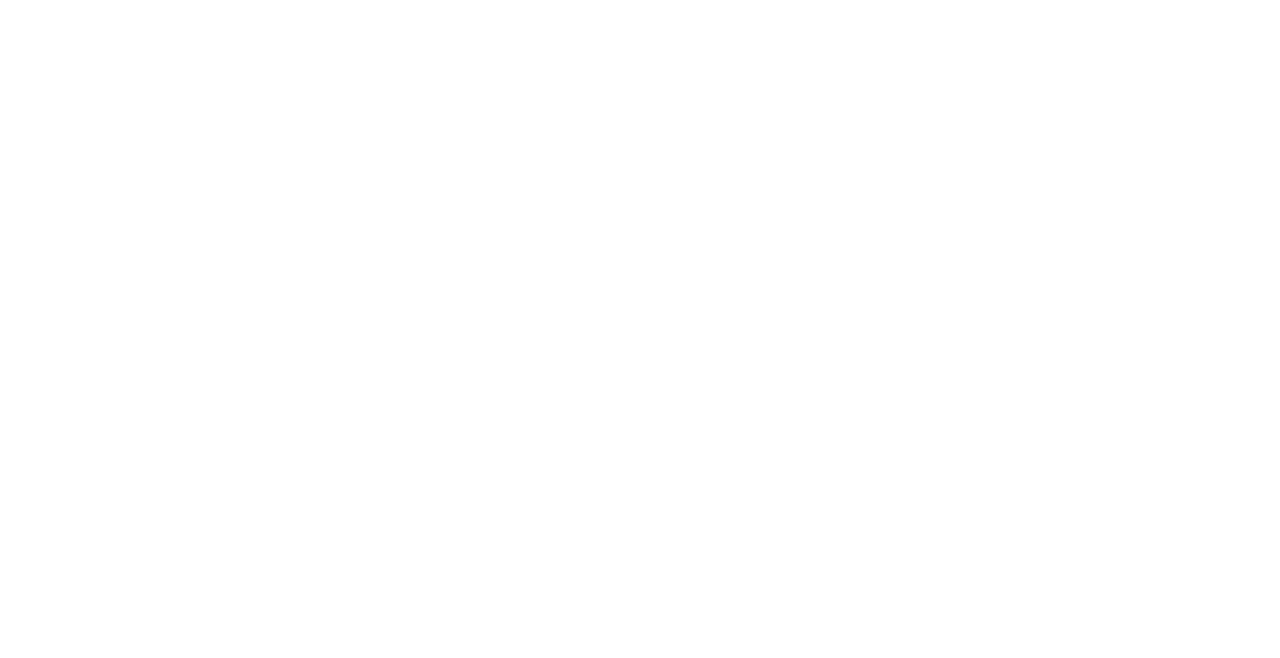
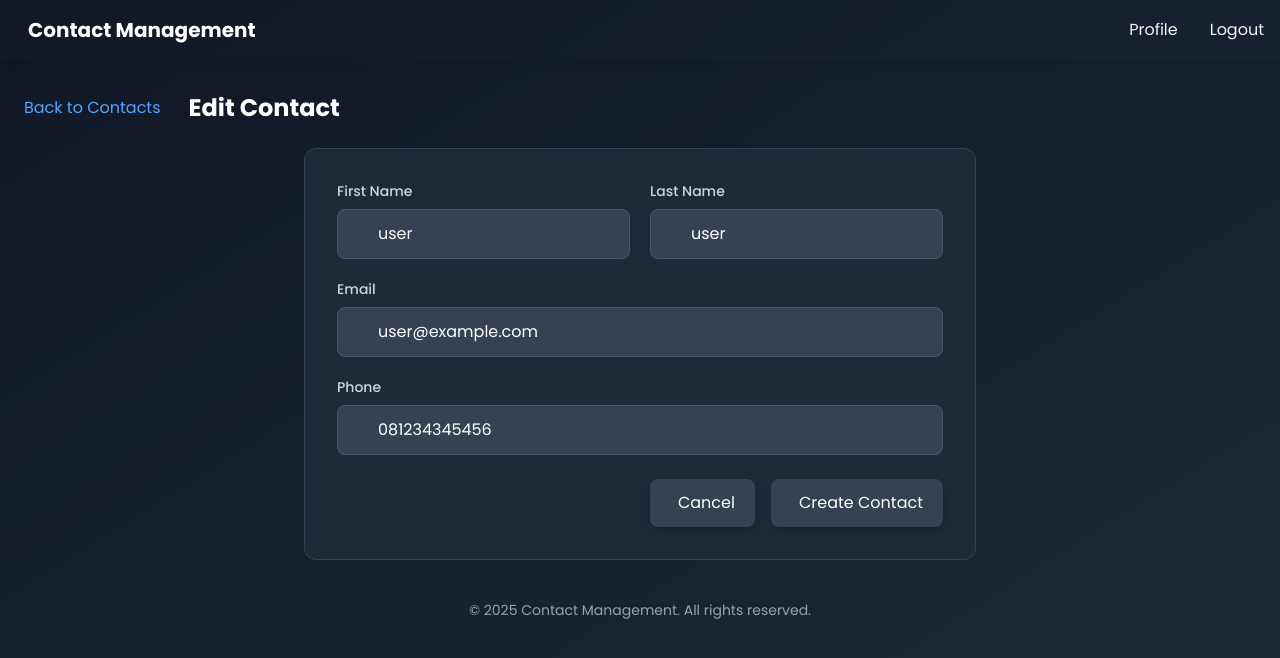
Before and after one commit to mfdpdev/reactjs-contact-management, a React (Vite) app: page /dashboard/contacts/1/edit in a window 1280 px wide. Before the commit this address had no page. Shown: the top 658 px of the page. Built offline with nearby package versions, Linux system fonts and the light colour scheme.

Commit message:
feat(contacts): Implementation of edit contact page

```diff
--- /dev/null
+++ b/src/components/Contact/ContactEdit.tsx
@@ -0,0 +1,153 @@
+import { Link, useParams } from "react-router";
+import { Formik, Form, Field, ErrorMessage } from "formik"
+import * as Yup from "yup"
+import { useEffect, useState } from "react";
+
+export default function ContactEdit(){
+
+  const [ data, setData ] = useState<{
+    firstname: string,
+    lastname: string,
+    email: string,
+    phone: string,
+  }>({
+    firstname: "",
+    lastname: "",
+    email: "",
+    phone: "",
+  })
+  const { id } = useParams();
+
+  useEffect(() => {
+    setTimeout(() => {
+      setData({
+        firstname: "user",
+        lastname: "user",
+        email: "user@example.com",
+        phone: "081234345456",
+      })
+    }, 300)
+  }, [])
+
+  setTimeout(() => {
+
+  }, 200)
+
+  return (
+    <>
+      <div className="flex items-center mb-6">
+      <Link to="/dashboard/contacts"
+            className="text-blue-400 hover:text-blue-300 mr-4 flex items-center transition-colors duration-200">
+        <i className="fas fa-arrow-left mr-2"></i> Back to Contacts
+      </Link>
+      <h1 className="text-2xl font-bold text-white flex items-center">
+        <i className="fas fa-user-plus text-blue-400 mr-3"></i> Edit Contact
+      </h1>
+    </div>
+
+    <div
+      className="bg-gray-800 bg-opacity-80 rounded-xl shadow-custom border border-gray-700 overflow-hidden max-w-2xl mx-auto animate-fade-in">
+      <div className="p-8">
+        <Formik
+          enableReinitialize={true}
+          initialValues={data}
+          validationSchema={
+            Yup.object({
+              firstname: Yup.string().min(2, "Firstname must be at least 2 characters").required('Firstname is required'),
+              lastname: Yup.string().min(2, "Lastname must be at least 2 characters").required('Lastname is required'),
+              email: Yup.string().email().required('Email is required'),
+              phone: Yup.string().required('Phone number is required').matches(/^[0-9]+$/, 'Phone number must contain only digits').min(10, 'Phone number must be at least 10 digits').max(15, 'Phone number must be at most 15 digits'),
+            })
+          }
+          onSubmit={(values, { setSubmitting }) => {
+            setTimeout(() => {
+              alert(JSON.stringify(values, null, 2));
+              setSubmitting(false);
+            }, 400);
+          }}
+        >
+        {() => (
+          <Form>
+            <div className="grid grid-cols-1 md:grid-cols-2 gap-5 mb-5">
+              <div>
+                <label htmlFor="firstname" className="block text-gray-300 text-sm font-medium mb-2">First Name</label>
+                <div className="relative">
+                  <div className="absolute inset-y-0 left-0 pl-3 flex items-center pointer-events-none">
+                    <i className="fas fa-user-tag text-gray-500"></i>
+                  </div>
+                  <Field type="text" id="firstname" name="firstname"
+                         autoComplete="off"
+                         className="w-full pl-10 pr-3 py-3 bg-gray-700 bg-opacity-50 border border-gray-600 text-white rounded-lg focus:outline-none focus:ring-2 focus:ring-blue-500 focus:border-blue-500 transition-all duration-200"
+                         placeholder="Enter first name" />
+                </div>
+                <ErrorMessage name="firstname">
+                  {(msg) => <div className="text-red-500 text-sm mt-2">{msg}</div>}
+                </ErrorMessage>
+              </div>
+              <div>
+                <label htmlFor="lastname" className="block text-gray-300 text-sm font-medium mb-2">Last Name</label>
+                <div className="relative">
+                  <div className="absolute inset-y-0 left-0 pl-3 flex items-center pointer-events-none">
+                    <i className="fas fa-user-tag text-gray-500"></i>
+                  </div>
+                  <Field type="text" id="lastname" name="lastname"
+                         autoComplete="off"
+                         className="w-full pl-10 pr-3 py-3 bg-gray-700 bg-opacity-50 border border-gray-600 text-white rounded-lg focus:outline-none focus:ring-2 focus:ring-blue-500 focus:border-blue-500 transition-all duration-200"
+                         placeholder="Enter last name" />
+                </div>
+                <ErrorMessage name="lastname">
+                  {(msg) => <div className="text-red-500 text-sm mt-2">{msg}</div>}
+                </ErrorMessage>
+              </div>
+            </div>
+
+            <div className="mb-5">
+              <label htmlFor="email" className="block text-gray-300 text-sm font-medium mb-2">Email</label>
+              <div className="relative">
+                <div className="absolute inset-y-0 left-0 pl-3 flex items-center pointer-events-none">
+                  <i className="fas fa-envelope text-gray-500"></i>
+                </div>
+                <Field type="email" id="email" name="email"
+                       autoComplete="off"
+                       className="w-full pl-10 pr-3 py-3 bg-gray-700 bg-opacity-50 border border-gray-600 text-white rounded-lg focus:outline-none focus:ring-2 focus:ring-blue-500 focus:border-blue-500 transition-all duration-200"
+                       placeholder="Enter email address"/>
+              </div>
+                <ErrorMessage name="email">
+                  {(msg) => <div className="text-red-500 text-sm mt-2">{msg}</div>}
+                </ErrorMessage>
+            </div>
+
+            <div className="mb-6">
+              <label htmlFor="phone" className="block text-gray-300 text-sm font-medium mb-2">Phone</label>
+              <div className="relative">
+                <div className="absolute inset-y-0 left-0 pl-3 flex items-center pointer-events-none">
+                  <i className="fas fa-phone text-gray-500"></i>
+                </div>
+                <Field type="tel" id="phone" name="phone"
+                       autoComplete="off"
+                       className="w-full pl-10 pr-3 py-3 bg-gray-700 bg-opacity-50 border border-gray-600 text-white rounded-lg focus:outline-none focus:ring-2 focus:ring-blue-500 focus:border-blue-500 transition-all duration-200"
+                       placeholder="Enter phone number" />
+              </div>
+                <ErrorMessage name="phone">
+                  {(msg) => <div className="text-red-500 text-sm mt-2">{msg}</div>}
+                </ErrorMessage>
+            </div>
+
+            <div className="flex justify-between sm:justify-end space-x-4">
+              <Link to="/dashboard/contacts"
+                    className="px-5 py-3 bg-gray-700 text-white rounded-lg hover:bg-gray-600 focus:outline-none focus:ring-2 focus:ring-gray-500 focus:ring-offset-2 focus:ring-offset-gray-800 transition-all duration-200 flex items-center shadow-md">
+                <i className="fas fa-times mr-2"></i> Cancel
+              </Link>
+              <button type="submit"
+                      className="px-5 py-3 bg-gray-700 text-white rounded-lg hover:bg-gray-600 focus:outline-none focus:ring-2 focus:ring-gray-500 focus:ring-offset-2 focus:ring-offset-gray-800 transition-all duration-200 flex items-center shadow-md">
+                <i className="fas fa-plus-circle mr-2"></i> Create Contact
+              </button>
+            </div>
+          </Form>
+        )}
+        </Formik>
+      </div>
+    </div>
+    </>
+  )
+}
--- a/src/main.tsx
+++ b/src/main.tsx
@@ -12,6 +12,7 @@
 import UserLogout from './components/User/Userlogout.tsx'
 import ContactList from './components/Contact/ContactList.tsx'
 import ContactCreate from './components/Contact/ContactCreate.tsx'
+import ContactEdit from './components/Contact/ContactEdit.tsx'
 
 createRoot(document.getElementById('root')!).render(
   <StrictMode>
@@ -31,6 +32,9 @@
           <Route path='contacts'>
             <Route path="" element={<ContactList />} />
             <Route path='create' element={<ContactCreate />} />
+            <Route path=':id'>
+              <Route path='edit' element={<ContactEdit />} />
+            </Route>
           </Route>
         </Route>
 
```
